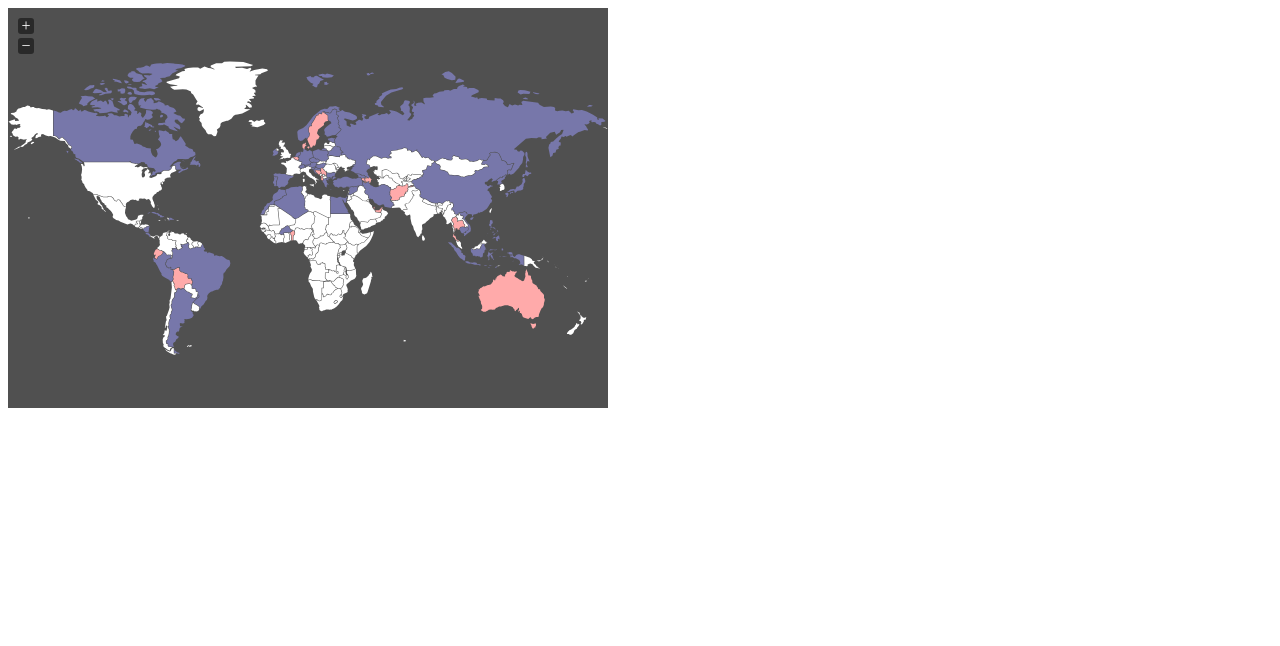
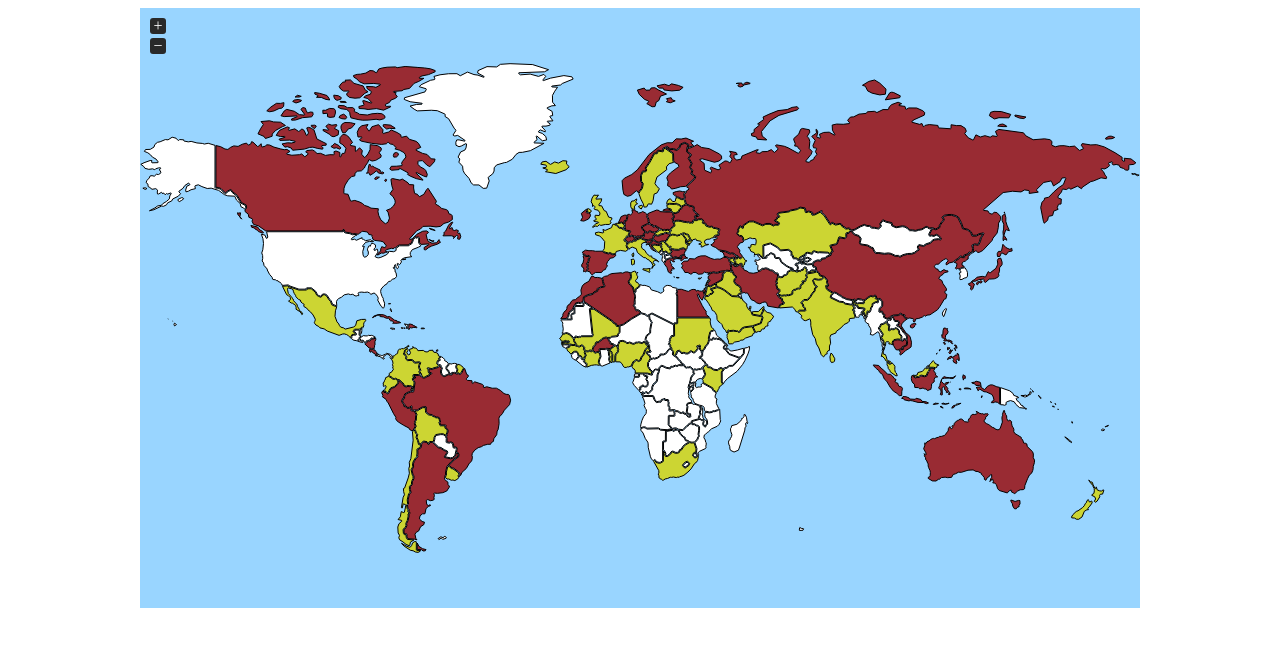
Before and after one commit to carymarydan/mlk, a plain HTML site: page index.html in a window 1280 px wide. Drawn offline with Linux system fonts and the light colour scheme.

Commit message:
All videos, resize, colors.

```diff
--- a/index.html
+++ b/index.html
@@ -8,17 +8,18 @@
   <script src="jquery-jvectormap-world-mill.js"></script>
 </head>
 <body>
-  <div id="world-map" style="width: 600px; height: 400px"></div>
+<center>
+  <div id="world-map" style="width: 1000px; height: 600px"></div>
 
   <script>
 
 var unima = {
-  "AF": 1, //afganistan
+  	"AF": 1, //afganistan
 	"RS": 1, //srbsko
 	"AE": 1, //arabske emiraty
 	"SE": 1, //svedsko
 	"AM": 1, //armenie
-	"AU": 1, //australie
+	//"AU": 1, //australie
 	"AZ": 1, //azerbajdzan
 	"BE": 1, //belgie
 	"TH": 1, //thajsko
@@ -28,12 +29,50 @@ var unima = {
 	"EC": 1, //ekvador
 	"DK": 1, //dansko
 	"QA": 1, //katar
-
-  "AL": 1, //albanie
-  "RU": 1, //rusko
+	"IN": 1, //india
+	"KZ": 1, //kazachstan
+	"KE": 1, //kena
+	"CO": 1, //kolumbie
+	"FR": 1, //francie
+	"NZ": 1, //novy zeland
+	"GN": 1, //guinea
+	"CL": 1, //chile
+	"NG": 1, //nigerie
+	"OM": 1, //oman
+	"IQ": 1, //irak
+	"IS": 1, //island
+	"IT": 1, //italie
+	"MX": 1, //mexiko
+	"MD": 1, //moldavsko
+	"YE": 1, //jemen
+	"ZA": 1, //jizni afrika
+	"PK": 1, //pakistan
+	"JO": 1, //jordansko
+	"CI": 1, //pobrezi slonoviny
+	"CM": 1, //kamerun
+	"CY": 1, //kypr
+	"LB": 1, //libanon
+	"LV": 1, //lotyssko
+	"LT": 1, //litva
+	"PS": 1, //palestina
+	"MY": 1, //malajsie
+	"ML": 1, //mali
+	"UA": 1, //ukrajina
+	"UY": 1, //urugvaj
+	"GB": 1, //britanie
+	"VE": 1, //venezuela
+	"SD": 1, //sudan
+	"RO": 1, //rumunsko
+	"TG": 1, //togo
+	"TN": 1, //tunisko
+	"SA": 1, //saudska arabie
+	"SN": 1, //senegal
+	"LK": 1, //sri lanka
+	"SK": 1, //slovensko
 };
 
 var videjka = {
+	"AU": 1, //australie
 	"DZ": 1, //alzirsko
 	"AR": 1, //argentina
 	"BY": 1, //belorusko
@@ -100,13 +139,13 @@ $(function(){
 	  series: {
 	    regions: [
 	    {
-	      values: unima,
-	      scale: ['#ffcccc', '#ffaaaa'],
+	      values: videjka,
+	      scale: ['#992b33'],
 	      normalizeFunction: 'linear'
 	    },
 	    {
-		    values: videjka,
-		    scale: ['#9999ff','#7777aa'],
+		    values: unima,
+		    scale: ['#ccd533'],
 		    normalizeFunction: 'linear'
 	    }
 	    ]
@@ -183,5 +222,6 @@ $(function(){
 });
 
   </script>
+</center>
 </body>
 </html>
```
Also changed, not shown: jquery-jvectormap-2.0.3.min.js.
